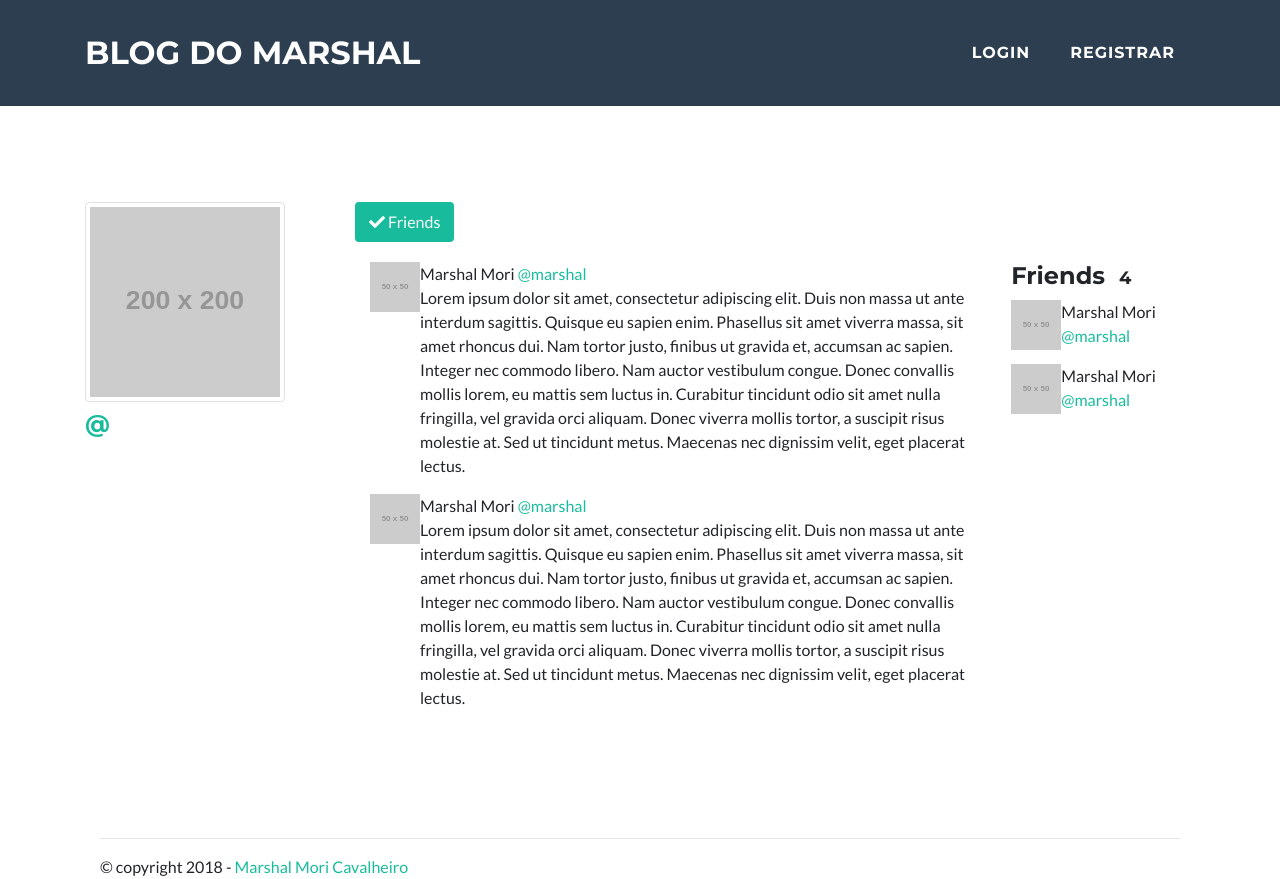
After one commit to marshalmori/flask-blog-mongo, a Flask app: template templates/user/profile.html in a window 1280 px wide. The commit adds this page. Run offline with Flask 2, Linux system fonts and the light colour scheme; the template is opened without the code that fills it, so the values that code supplies are empty; grey boxes labelled with a size stand in for pictures from a placeholder-image service; some libraries are stand-ins or nearby versions.

Commit message:
feat: Criar o User Profile.

```diff
--- /dev/null
+++ b/static/css/base.css
@@ -0,0 +1,4 @@
+#friends-toolbar {
+    height: 60px;
+    margin-right: 5px;
+}
--- a/templates/base.html
+++ b/templates/base.html
@@ -38,15 +38,25 @@
             </button>
             <div class="collapse navbar-collapse" id="navbarResponsive">
               <ul class="navbar-nav ml-auto">
+                {% if session.username %}
                     <li class="nav-item mx-0 mx-lg-1">
-                  <a class="nav-link py-3 px-0 px-lg-3 rounded js-scroll-trigger" href="{{ url_for('user_app.register') }}">Cadastrar</a>
+                      <span class="glyphicon glyphicon-user" aria-hidden="true"></span>
+                      <a class="nav-link py-3 px-0 px-lg-3 rounded js-scroll-trigger" href="#">
+                        {{ session.username }}
+                        <i class="fa fa-user" style="font-size:20px"></i>
+                      </a>
                     </li>
+                    <li class="nav-item mx-0 mx-lg-1">
+                      <a class="nav-link py-3 px-0 px-lg-3 rounded js-scroll-trigger" href="{{ url_for('user_app.logout') }}">Sair</a>
+                    </li>
+                {% else %}
                     <li class="nav-item mx-0 mx-lg-1">
                       <a class="nav-link py-3 px-0 px-lg-3 rounded js-scroll-trigger" href="{{ url_for('user_app.login') }}">Login</a>
                     </li>
                     <li class="nav-item mx-0 mx-lg-1">
-                  <a class="nav-link py-3 px-0 px-lg-3 rounded js-scroll-trigger" href="#contact">Contato</a>
+                      <a class="nav-link py-3 px-0 px-lg-3 rounded js-scroll-trigger" href="{{ url_for('user_app.register') }}">Registrar</a>
                     </li>
+                {% endif %}
               </ul>
             </div>
           </div>
--- /dev/null
+++ b/templates/user/profile.html
@@ -0,0 +1,107 @@
+{% extends "base.html" %}
+
+{% block title %}Profile{% endblock %}
+
+{% block header %}<link href="{{ url_for('static', filename='css/base.css') }}" rel="stylesheet">{% endblock %}
+
+{% block content %}
+
+<header class="masthead">
+<div class="container">
+  <div class="row">
+
+  <div class="col-md-3">
+
+    <img class="img-thumbnail" src="//placehold.it/200x200" width="200" heigh="200" alt="{{ user.username }}">
+
+    <h3>{{ user.first_name }} {{ user.last_name }} </h3>
+    <h4><a href="{{ url_for('user_app.profile', username=user.username) }}" />@{{ user.username }}</a></h4>
+
+  </div> <!-- col-md-3 -->
+
+  <div class="col-md-9">
+
+    <div id="friends-toolbar" class="row">
+
+        <div class="form-group" role="group" aria-label="friends-toolbar-buttons">
+          <button type="button" class="btn btn-primary float-right ">
+            <span class="fa fa-check" aria-hidden="true"></span> Friends
+          </button>
+        </div>
+
+
+    </div> <!-- friends-toolbar -->
+
+    <div class="row">
+
+      <div class="col-md-9">
+
+        <div class="media">
+          <div class="media-left">
+            <a href="#">
+              <img class="media-object" src="//placehold.it/50x50" width="50" heigh="50" alt="{{ user.username }}">
+            </a>
+          </div>
+          <div class="media-body">
+            <p>Marshal Mori <a href="#">@marshal</a><br />
+            Lorem ipsum dolor sit amet, consectetur adipiscing elit. Duis non massa ut ante interdum sagittis. Quisque eu sapien enim. Phasellus sit amet viverra massa, sit amet rhoncus dui. Nam tortor justo, finibus ut gravida et, accumsan ac sapien. Integer nec commodo libero. Nam auctor vestibulum congue. Donec convallis mollis lorem, eu mattis sem luctus in. Curabitur tincidunt odio sit amet nulla fringilla, vel gravida orci aliquam. Donec viverra mollis tortor, a suscipit risus molestie at. Sed ut tincidunt metus. Maecenas nec dignissim velit, eget placerat lectus.
+            </p>
+          </div>
+        </div> <!-- media -->
+
+        <div class="media">
+          <div class="media-left">
+            <a href="#">
+              <img class="media-object" src="//placehold.it/50x50" width="50" heigh="50" alt="{{ user.username }}">
+            </a>
+          </div>
+          <div class="media-body">
+            <p>Marshal Mori <a href="#">@marshal</a><br />
+            Lorem ipsum dolor sit amet, consectetur adipiscing elit. Duis non massa ut ante interdum sagittis. Quisque eu sapien enim. Phasellus sit amet viverra massa, sit amet rhoncus dui. Nam tortor justo, finibus ut gravida et, accumsan ac sapien. Integer nec commodo libero. Nam auctor vestibulum congue. Donec convallis mollis lorem, eu mattis sem luctus in. Curabitur tincidunt odio sit amet nulla fringilla, vel gravida orci aliquam. Donec viverra mollis tortor, a suscipit risus molestie at. Sed ut tincidunt metus. Maecenas nec dignissim velit, eget placerat lectus.
+            </p>
+          </div>
+        </div> <!-- media -->
+
+      </div> <!-- col-md-9 -->
+
+      <div class="col-md-3">
+
+        <h4><span class="glyphicon glyphicon-user" aria-hidden="true"></span> Friends <span class="badge">4</span></h4>
+
+        <div class="media">
+          <div class="media-left">
+            <a href="#">
+              <img class="media-object" src="//placehold.it/50x50" width="50" heigh="50" alt="{{ user.username }}">
+            </a>
+          </div>
+          <div class="media-body">
+            <p>Marshal Mori<br />
+              <a href="#">@marshal</a>
+            </p>
+          </div>
+        </div> <!-- media -->
+
+        <div class="media">
+          <div class="media-left">
+            <a href="#">
+              <img class="media-object" src="//placehold.it/50x50" width="50" heigh="50" alt="{{ user.username }}">
+            </a>
+          </div>
+          <div class="media-body">
+            <p>Marshal Mori<br />
+              <a href="#">@marshal</a>
+            </p>
+          </div>
+        </div> <!-- media -->
+
+      </div> <!-- col-md-3 -->
+
+    </div> <!-- row -->
+
+  </div> <!-- col-md-9 -->
+
+</div>
+</div>
+</header>
+
+{% endblock %}
```
Also changed, not shown: user/views.py (+6 -1 lines). Lines whose indentation alone changed are shown as unchanged.
